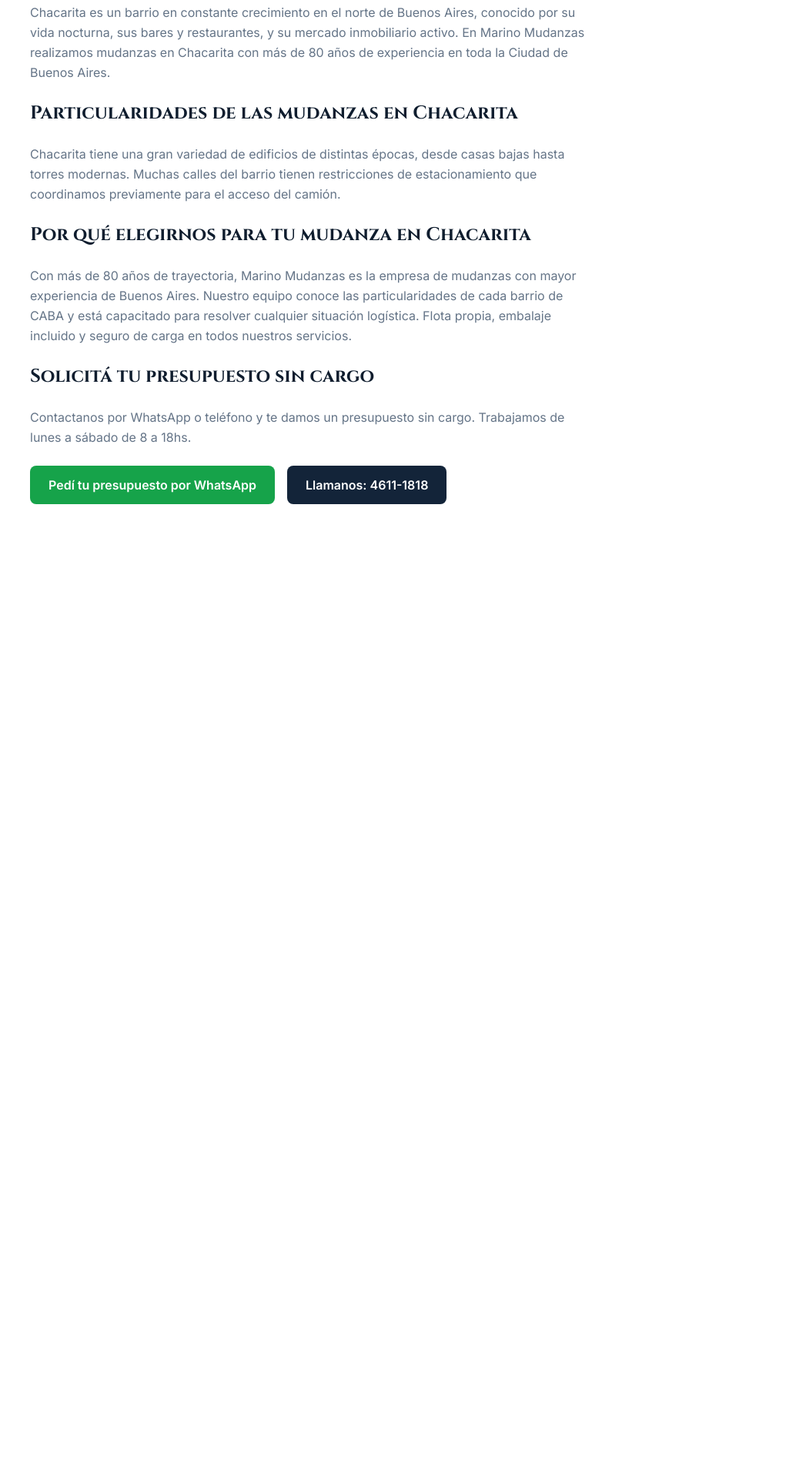
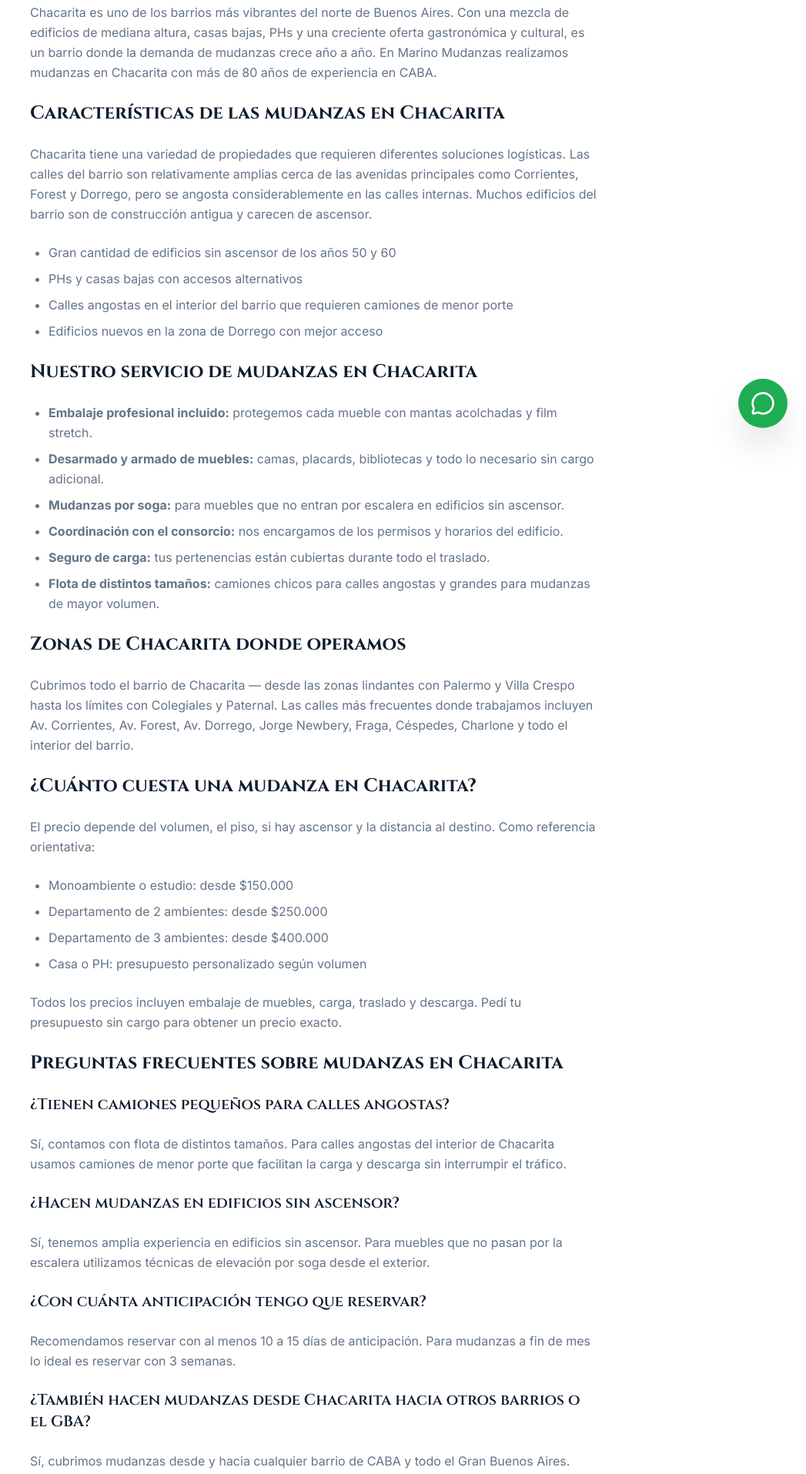
Before and after one commit to Lukaku55/marinomudanzas-next, a Next.js app: page /blog/mudanzas-chacarita in a window 1280 px wide. Shown: the part 220-2135 px from the top of the page at 77% size, without its empty margins (233-1280 px from the left). Before the commit the page ends 955 px from the top, so only its background shows below. Built offline with nearby package versions, Linux system fonts and the light colour scheme.

Commit message:
SEO: agregar artículo mudanzas Chacarita

```diff
--- a/app/blog/mudanzas-chacarita/page.tsx
+++ b/app/blog/mudanzas-chacarita/page.tsx
@@ -1,40 +1,82 @@
 import type { Metadata } from "next";
+import Link from "next/link";
 import Header from "@/components/Header";
 import Footer from "@/components/Footer";
 import WhatsAppButton from "@/components/WhatsAppButton";
-import Link from "next/link";
 
 export const metadata: Metadata = {
   title: "Mudanzas en Chacarita Buenos Aires | Marino Mudanzas",
-  description: "Servicio de mudanzas en Chacarita, Buenos Aires. Mas de 80 anos de experiencia en CABA. Presupuesto sin cargo. Tel 4611-1818",
+  description: "Mudanzas en Chacarita con más de 80 años de experiencia. Conocemos cada edificio del barrio. Embalaje incluido, seguro de carga y presupuesto sin cargo. Tel 4611-1818",
 };
 
 export default function Page() {
   return (
     <>
-
-
+      <Header />
       <main className="pt-24 pb-20">
         <article className="container mx-auto px-4 max-w-3xl">
           <Link href="/blog" className="font-body text-gold hover:underline text-sm mb-6 inline-block">← Volver al blog</Link>
           <h1 className="font-display text-3xl md:text-5xl font-bold text-foreground mb-4">Mudanzas en Chacarita</h1>
           <div className="prose prose-lg mt-8 font-body text-muted-foreground leading-relaxed space-y-6">
-            <p>Chacarita es un barrio en constante crecimiento en el norte de Buenos Aires, conocido por su vida nocturna, sus bares y restaurantes, y su mercado inmobiliario activo. En Marino Mudanzas realizamos mudanzas en Chacarita con más de 80 años de experiencia en toda la Ciudad de Buenos Aires.</p>
-            <h2 className="font-display text-2xl font-bold text-foreground mt-10 mb-4">Particularidades de las mudanzas en Chacarita</h2>
-            <p>Chacarita tiene una gran variedad de edificios de distintas épocas, desde casas bajas hasta torres modernas. Muchas calles del barrio tienen restricciones de estacionamiento que coordinamos previamente para el acceso del camión.</p>
-            <h2 className="font-display text-2xl font-bold text-foreground mt-10 mb-4">Por qué elegirnos para tu mudanza en Chacarita</h2>
-            <p>Con más de 80 años de trayectoria, Marino Mudanzas es la empresa de mudanzas con mayor experiencia de Buenos Aires. Nuestro equipo conoce las particularidades de cada barrio de CABA y está capacitado para resolver cualquier situación logística. Flota propia, embalaje incluido y seguro de carga en todos nuestros servicios.</p>
-            <h2 className="font-display text-2xl font-bold text-foreground mt-10 mb-4">Solicitá tu presupuesto sin cargo</h2>
-            <p>Contactanos por WhatsApp o teléfono y te damos un presupuesto sin cargo. Trabajamos de lunes a sábado de 8 a 18hs.</p>
+            <p>Chacarita es uno de los barrios más vibrantes del norte de Buenos Aires. Con una mezcla de edificios de mediana altura, casas bajas, PHs y una creciente oferta gastronómica y cultural, es un barrio donde la demanda de mudanzas crece año a año. En Marino Mudanzas realizamos mudanzas en Chacarita con más de 80 años de experiencia en CABA.</p>
+
+            <h2 className="font-display text-2xl font-bold text-foreground mt-10 mb-4">Características de las mudanzas en Chacarita</h2>
+            <p>Chacarita tiene una variedad de propiedades que requieren diferentes soluciones logísticas. Las calles del barrio son relativamente amplias cerca de las avenidas principales como Corrientes, Forest y Dorrego, pero se angosta considerablemente en las calles internas. Muchos edificios del barrio son de construcción antigua y carecen de ascensor.</p>
+            <ul className="list-disc pl-6 space-y-2">
+              <li>Gran cantidad de edificios sin ascensor de los años 50 y 60</li>
+              <li>PHs y casas bajas con accesos alternativos</li>
+              <li>Calles angostas en el interior del barrio que requieren camiones de menor porte</li>
+              <li>Edificios nuevos en la zona de Dorrego con mejor acceso</li>
+            </ul>
+
+            <h2 className="font-display text-2xl font-bold text-foreground mt-10 mb-4">Nuestro servicio de mudanzas en Chacarita</h2>
+            <ul className="list-disc pl-6 space-y-2">
+              <li><strong>Embalaje profesional incluido:</strong> protegemos cada mueble con mantas acolchadas y film stretch.</li>
+              <li><strong>Desarmado y armado de muebles:</strong> camas, placards, bibliotecas y todo lo necesario sin cargo adicional.</li>
+              <li><strong>Mudanzas por soga:</strong> para muebles que no entran por escalera en edificios sin ascensor.</li>
+              <li><strong>Coordinación con el consorcio:</strong> nos encargamos de los permisos y horarios del edificio.</li>
+              <li><strong>Seguro de carga:</strong> tus pertenencias están cubiertas durante todo el traslado.</li>
+              <li><strong>Flota de distintos tamaños:</strong> camiones chicos para calles angostas y grandes para mudanzas de mayor volumen.</li>
+            </ul>
+
+            <h2 className="font-display text-2xl font-bold text-foreground mt-10 mb-4">Zonas de Chacarita donde operamos</h2>
+            <p>Cubrimos todo el barrio de Chacarita — desde las zonas lindantes con Palermo y Villa Crespo hasta los límites con Colegiales y Paternal. Las calles más frecuentes donde trabajamos incluyen Av. Corrientes, Av. Forest, Av. Dorrego, Jorge Newbery, Fraga, Céspedes, Charlone y todo el interior del barrio.</p>
+
+            <h2 className="font-display text-2xl font-bold text-foreground mt-10 mb-4">¿Cuánto cuesta una mudanza en Chacarita?</h2>
+            <p>El precio depende del volumen, el piso, si hay ascensor y la distancia al destino. Como referencia orientativa:</p>
+            <ul className="list-disc pl-6 space-y-2">
+              <li>Monoambiente o estudio: desde $150.000</li>
+              <li>Departamento de 2 ambientes: desde $250.000</li>
+              <li>Departamento de 3 ambientes: desde $400.000</li>
+              <li>Casa o PH: presupuesto personalizado según volumen</li>
+            </ul>
+            <p>Todos los precios incluyen embalaje de muebles, carga, traslado y descarga. Pedí tu presupuesto sin cargo para obtener un precio exacto.</p>
+
+            <h2 className="font-display text-2xl font-bold text-foreground mt-10 mb-4">Preguntas frecuentes sobre mudanzas en Chacarita</h2>
+
+            <h3 className="font-display text-xl font-semibold text-foreground mt-6 mb-2">¿Tienen camiones pequeños para calles angostas?</h3>
+            <p>Sí, contamos con flota de distintos tamaños. Para calles angostas del interior de Chacarita usamos camiones de menor porte que facilitan la carga y descarga sin interrumpir el tráfico.</p>
+
+            <h3 className="font-display text-xl font-semibold text-foreground mt-6 mb-2">¿Hacen mudanzas en edificios sin ascensor?</h3>
+            <p>Sí, tenemos amplia experiencia en edificios sin ascensor. Para muebles que no pasan por la escalera utilizamos técnicas de elevación por soga desde el exterior.</p>
+
+            <h3 className="font-display text-xl font-semibold text-foreground mt-6 mb-2">¿Con cuánta anticipación tengo que reservar?</h3>
+            <p>Recomendamos reservar con al menos 10 a 15 días de anticipación. Para mudanzas a fin de mes lo ideal es reservar con 3 semanas.</p>
+
+            <h3 className="font-display text-xl font-semibold text-foreground mt-6 mb-2">¿También hacen mudanzas desde Chacarita hacia otros barrios o el GBA?</h3>
+            <p>Sí, cubrimos mudanzas desde y hacia cualquier barrio de CABA y todo el Gran Buenos Aires. También realizamos mudanzas al interior del país.</p>
+
+            <h2 className="font-display text-2xl font-bold text-foreground mt-10 mb-4">Contactanos para tu mudanza en Chacarita</h2>
+            <p>Pedí tu presupuesto sin cargo hoy. Respondemos de inmediato por WhatsApp o teléfono.</p>
             <div className="flex flex-col sm:flex-row gap-4 mt-6">
-              <a href="https://wa.me/5491154507435" target="_blank" rel="noopener noreferrer" className="flex items-center justify-center gap-2 bg-green-600 text-white px-6 py-3 rounded-lg font-semibold hover:opacity-90 transition-opacity">Pedí tu presupuesto por WhatsApp</a>
+              <a href="https://wa.me/5491154507435" target="_blank" rel="noopener noreferrer" className="flex items-center justify-center gap-2 bg-green-600 text-white px-6 py-3 rounded-lg font-semibold hover:opacity-90 transition-opacity">WhatsApp: 11-5450-7435</a>
               <a href="tel:+541146111818" className="flex items-center justify-center gap-2 bg-navy text-white px-6 py-3 rounded-lg font-semibold hover:opacity-90 transition-opacity">Llamanos: 4611-1818</a>
             </div>
           </div>
         </article>
       </main>
-
-
+      <Footer />
+      <WhatsAppButton />
     </>
   );
-};
+}
--- a/app/blog/page.tsx
+++ b/app/blog/page.tsx
@@ -121,6 +121,7 @@ const articles = [
   {slug:'mudanzas-la-matanza',title:'Mudanzas en La Matanza GBA',excerpt:'Mudanzas en San Justo, Ramos Mejia y todo el partido de La Matanza. El partido mas poblado del GBA.',date:'2026-04-23'},
   {slug:'mudanzas-fin-de-mes',title:'Mudanzas a Fin de Mes en Buenos Aires',excerpt:'Todo lo que necesitas saber para organizarte cuando te mudas a fin de mes. La fecha mas demandada del mes y como reservar con anticipacion.',date:'2026-05-11'},
   {slug:'mudanzas-villa-del-parque',title:'Mudanzas en Villa del Parque Buenos Aires',excerpt:'Servicio de mudanzas en Villa del Parque. Experiencia en edificios sin ascensor, casas con jardin y PHs. Presupuesto sin cargo.',date:'2026-05-12'},
+  {slug:'mudanzas-chacarita',title:'Mudanzas en Chacarita Buenos Aires',excerpt:'Servicio de mudanzas en Chacarita. Experiencia en edificios sin ascensor y calles angostas. Flota de distintos tamaños. Presupuesto sin cargo.',date:'2026-05-13'},
 ];
 
 export default function Blog() {
```
